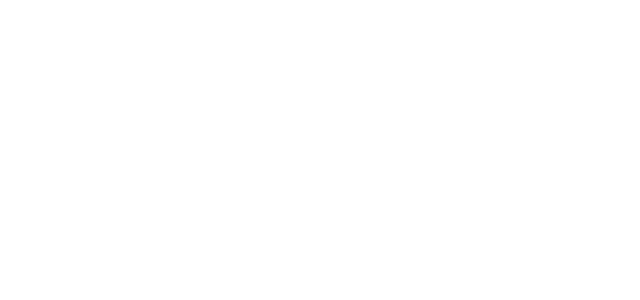
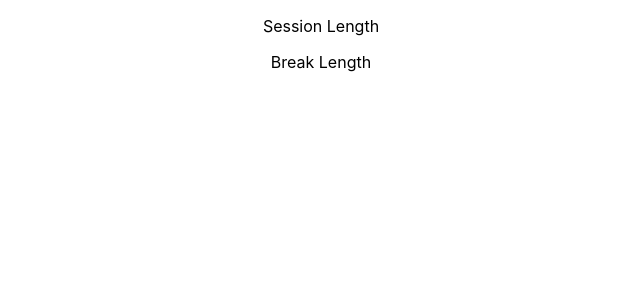
Before and after one commit to loschenbd/React-Pomodoro, a React (Create React App) app: page / in a window 1280 px wide. Shown: the top 300 px of the page, without its empty margins (319-959 px from the left). Built offline with nearby package versions, Linux system fonts and the light colour scheme.

Commit message:
Imported components

```diff
--- a/src/App.js
+++ b/src/App.js
@@ -1,20 +1,28 @@
 import React from 'react';
 import './App.css';
+
+import TimeDisplay from "./components/TimeDisplay";
+import BreakTimer from "./components/BreakTimer"
+import SessionTimer from "./components/SessionTimer"
 
 function App() {
   return (
     <div className="App">
-      {/*
-      - Add Session Timer
-      - Add break Timer
-      - Add Timer Display
-        + change TimeDisplay whenever session length changes (useEffect - called whenever a variable changes)
-        + Add countdown ( setInterval() )
-        + Stop Countdown ( clearInterval() ), intervalId -
-      - Add time complete alert  - Add audio alert and play it (useRef)
-      - Switch from Session to Break and visa versa (track session type) - set time left to break/session length
-      - Add Reset Button
-      */}
+      { /*- Add Session Timer*/ }
+      <SessionTimer/>
+      {/*- Add break Timer*/}
+      <BreakTimer/>
+      {/*- Add Timer Display*/}
+      <TimeDisplay/>
+        {/*+ change TimeDisplay whenever session length changes (useEffect - called whenever a variable changes)*/}
+        {/*+ Add countdown ( setInterval() )*/}
+        {/*+ Stop Countdown ( clearInterval() ), intervalId -*/}
+      {/*- Add time complete alert  - Add audio alert and play it (useRef)*/}
+      {/*- Switch from Session to Break and visa versa (track session type) - set time left to break/session length*/}
+      {/*- Add Reset Button*/}
+
+
+
     </div>
   );
 }
--- a/src/components/BreakTimer.js
+++ b/src/components/BreakTimer.js
@@ -3,7 +3,7 @@ import React from 'react';
 const BreakTimer = () => {
   return (
     < div >
-      <p>test</p>
+      <p id="break-label">Break Length</p>
     </div>
 )
   ;
--- a/src/components/SessionTimer.js
+++ b/src/components/SessionTimer.js
@@ -3,7 +3,7 @@ import React from 'react';
 const SessionTimer = () => {
   return (
     < div >
-      <p>test</p>
+      <p id="session-label">Session Length</p>
     </div>
 )
   ;
```
Also changed, not shown: src/components/TimeDisplay.js (line endings or trailing spaces).
